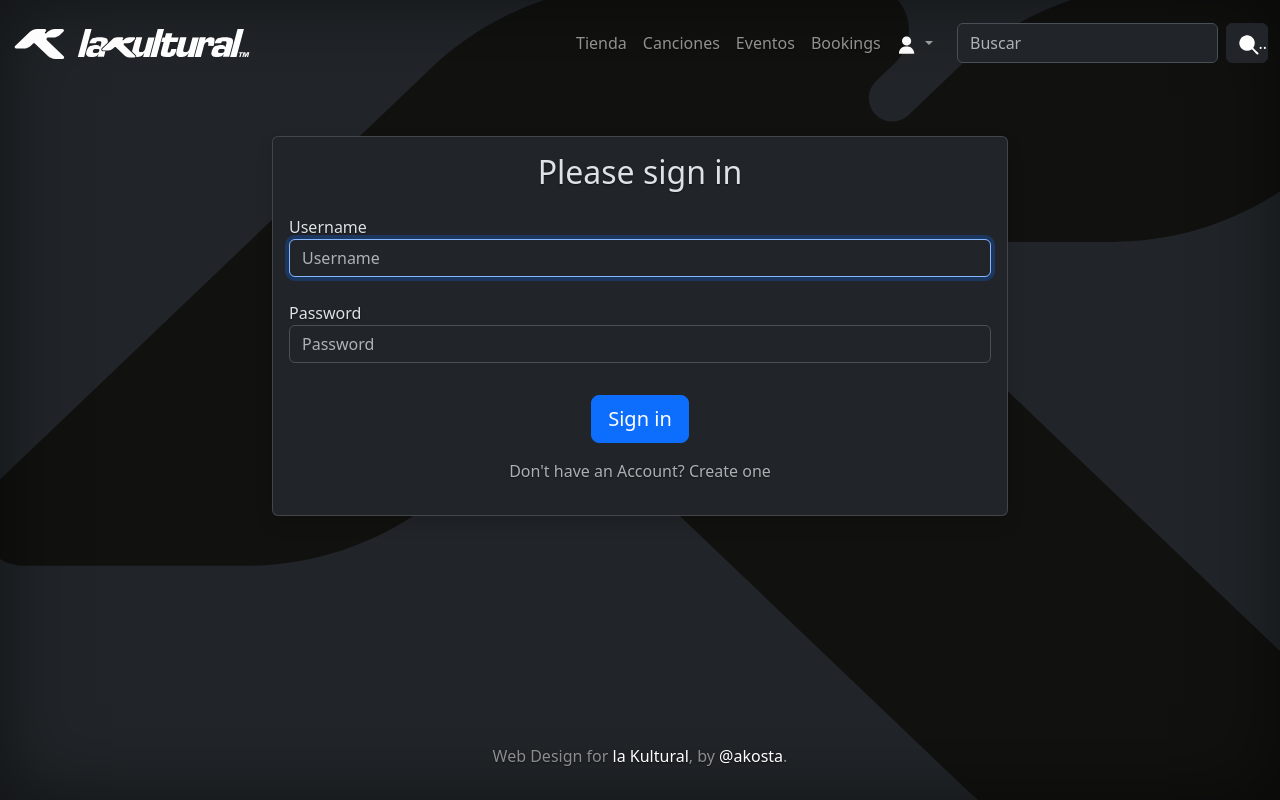
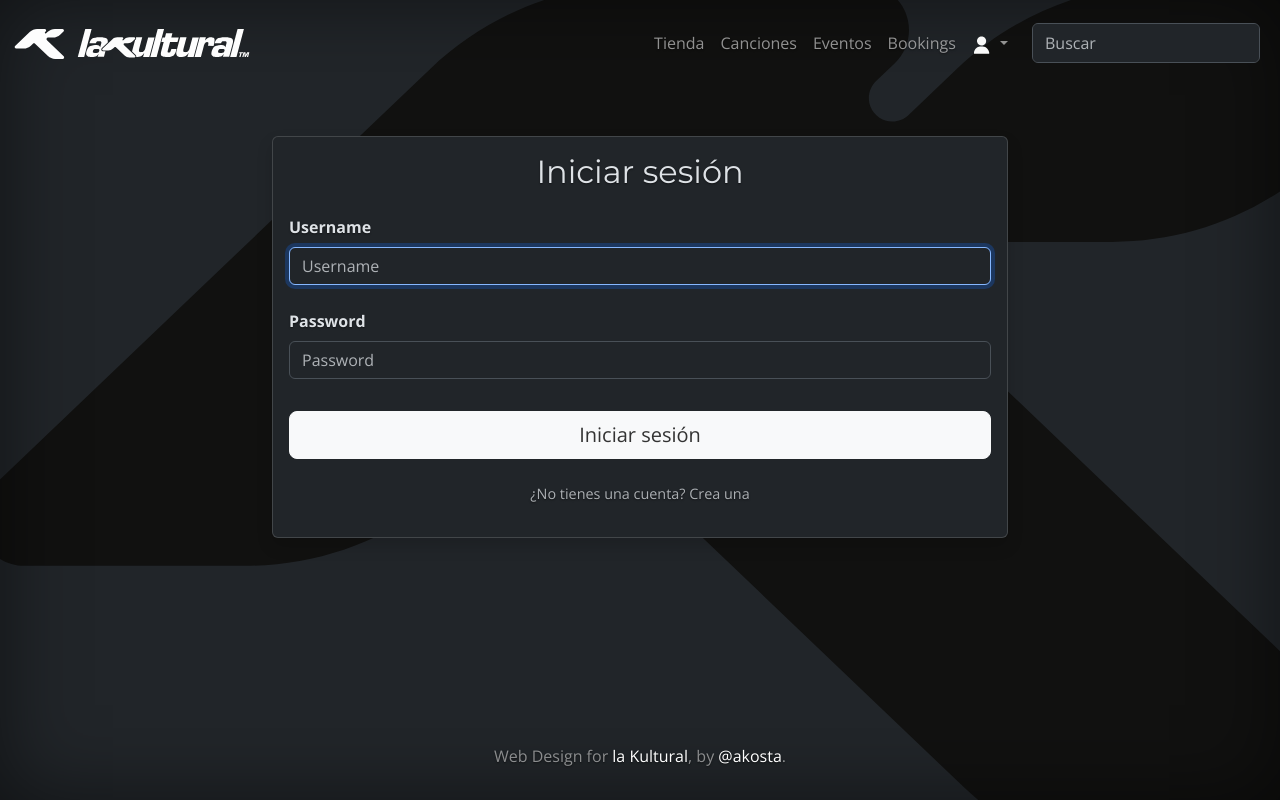
Before and after one commit to Arstac/lakultural-django, a Django app: page /usuarios/login/ in a window 1280 px wide. Run offline with Django 4.2, Linux system fonts and the light colour scheme; some libraries are stand-ins or nearby versions.

Commit message:
Canvis en visualitzacio de login i signup

```diff
--- a/LaKultural/static/css/base.css
+++ b/LaKultural/static/css/base.css
@@ -17,11 +17,17 @@
  */
 
 body {
+  font-family: 'Open Sans', sans-serif;
   text-shadow: 0 .05rem .1rem rgba(0, 0, 0, .5);
   box-shadow: inset 0 0 5rem rgba(0, 0, 0, .5);
   background-image: url("/static/assets/img/logos/bg_k1.svg");
   background-repeat: no-repeat;
   background-size: cover;
+}
+
+h1, h2, h3, h4, h5, h6 {
+  font-family: 'Montserrat', sans-serif;
+  margin-bottom: 0.5em;
 }
 
 .main-cover {
--- a/LaKultural/templates/base.html
+++ b/LaKultural/templates/base.html
@@ -5,7 +5,7 @@
     <head>
         <meta charset="utf-8" />
         <meta name="viewport" content="width=device-width, initial-scale=1, shrink-to-fit=no" />
-        <meta name="description" content="" />
+        <meta name="description" content="laKultural, asociación productora de musica y organizadora de eventos musicales">
         <meta name="author" content="" />
         <title>la Kultural</title>
 
@@ -15,12 +15,12 @@
         <!-- Font Awesome icons (free version)-->
         <script src="https://use.fontawesome.com/releases/v6.3.0/js/all.js" crossorigin="anonymous"></script>
 
-        <!-- Google fonts-->
-        <link href="https://fonts.googleapis.com/css?family=Montserrat:400,700" rel="stylesheet" type="text/css" />
-        <link href="https://fonts.googleapis.com/css?family=Roboto+Slab:400,100,300,700" rel="stylesheet" type="text/css" />
+        <!-- Google fonts -->
+        <!--<link href="https://fonts.googleapis.com/css?family=Montserrat:400,700" rel="stylesheet" type="text/css" /> -->
+        <!--<link href="https://fonts.googleapis.com/css?family=Roboto+Slab:400,100,300,700" rel="stylesheet" type="text/css" /> -->
         <link rel="preconnect" href="https://fonts.googleapis.com">
         <link rel="preconnect" href="https://fonts.gstatic.com" crossorigin>
-        <link href="https://fonts.googleapis.com/css2?family=Poppins:ital,wght@0,100;0,200;0,300;0,400;0,500;0,600;0,700;0,800;0,900;1,100;1,200;1,300;1,400;1,500;1,600;1,700;1,800;1,900&display=swap" rel="stylesheet">
+        <link href="https://fonts.googleapis.com/css?family=Montserrat:400,700|Open+Sans:400,400i,700" rel="stylesheet">
         <link href="https://cdn.jsdelivr.net/npm/bootstrap@5.3.3/dist/css/bootstrap.min.css" rel="stylesheet" integrity="sha384-QWTKZyjpPEjISv5WaRU9OFeRpok6YctnYmDr5pNlyT2bRjXh0JMhjY6hW+ALEwIH" crossorigin="anonymous">
 
         <!-- Core theme CSS (includes Bootstrap)-->
--- a/LaKultural/templates/navbar.html
+++ b/LaKultural/templates/navbar.html
@@ -47,9 +47,6 @@
         </ul>
         <form class="d-flex mt-3 mt-lg-0" role="search">
           <input class="form-control me-2" type="search" placeholder="Buscar" aria-label="Search">
-          <button class="btn btn-dark" type="submit">
-            <img src="{% static 'assets/img/icons/lupa.svg' %}" alt="lupalogo" height="20px" width="20px">
-          </button>
         </form>
       </div>
     </div>
--- a/LaKultural/usuarios/templates/usuarios/login.html
+++ b/LaKultural/usuarios/templates/usuarios/login.html
@@ -2,15 +2,16 @@
 {% load static %}
 {% block content %}
 
-<section class="marge-sup">
+<section class="signup-section marge-sup">
   <div class="container">
     <div class="row justify-content-center">
       <div class="col-md-8">
         <div class="card shadow">
           <div class="card-body">
-            <h2 class="text-center mb-4">Please sign in</h2>
+            <h2 class="text-center mb-4">Iniciar sesión</h2>
             <form method="POST">
               {% csrf_token %}
+
               <div class="form-group mb-4 text-start">
                 <label for="{{ form.username.id_for_label }}">{{ form.username.label }}</label>
                 <input type="{{ form.username.field.widget.input_type }}" id="{{ form.username.id_for_label }}" class="form-control" placeholder="Username" required autofocus name="{{ form.username.html_name }}">
@@ -18,6 +19,7 @@
                   <small class="form-text text-muted">{{ form.username.help_text }}</small>
                 {% endif %}
               </div>
+
               <div class="form-group mb-4 text-start">
                 <label for="{{ form.password.id_for_label }}">{{ form.password.label }}</label>
                 <input type="password" id="{{ form.password.id_for_label }}" class="form-control" placeholder="Password" required name="{{ form.password.html_name }}">
@@ -30,11 +32,12 @@
                   {{ error }}
                 </div>
               {% endfor %}
+
               <div class="text-center">
-                <button type="submit" class="btn btn-primary btn-lg mt-2 mb-3">Sign in</button>
+                <button type="submit" class="btn btn-light w-100 btn-lg mt-2 mb-3">Iniciar sesión</button>
               </div>
               <p class="text-center">
-                <a href="{% url 'usuarios:signup' %}" class="text-muted">Don't have an Account? Create one</a>
+                <a href="{% url 'usuarios:signup' %}" class="text-muted">¿No tienes una cuenta? Crea una</a>
               </p>
             </form>
           </div>
--- a/LaKultural/usuarios/templates/usuarios/signup.html
+++ b/LaKultural/usuarios/templates/usuarios/signup.html
@@ -8,7 +8,7 @@
         <div class="col-md-8 ">
           <div class="card shadow">
             <div class="card-body ">
-              <h2 class="text-center mb-4">Sign up</h2>
+              <h2 class="text-center mb-4">Registrarse</h2>
               <form method="POST">
                 {% csrf_token %}
 
@@ -63,11 +63,11 @@
                 </div>
 
                 <div class="text-center">
-                  <button type="submit" class="btn btn-primary btn-lg mt-2 mb-3">Sign up</button>
+                  <button type="submit" class="btn btn-light btn-lg mt-2 mb-3 w-100">Registrarse</button>
                 </div>
 
                 <p class="text-center">
-                  <a href="{% url 'usuarios:login' %}" class="text-muted">Already have an account? Sign in</a>
+                  <a href="{% url 'usuarios:login' %}" class="text-muted">¿Ya tienes una cuenta? Iniciar sesión</a>
                 </p>
 
               </form>
```
Also changed, not shown: LaKultural/db.sqlite3.
